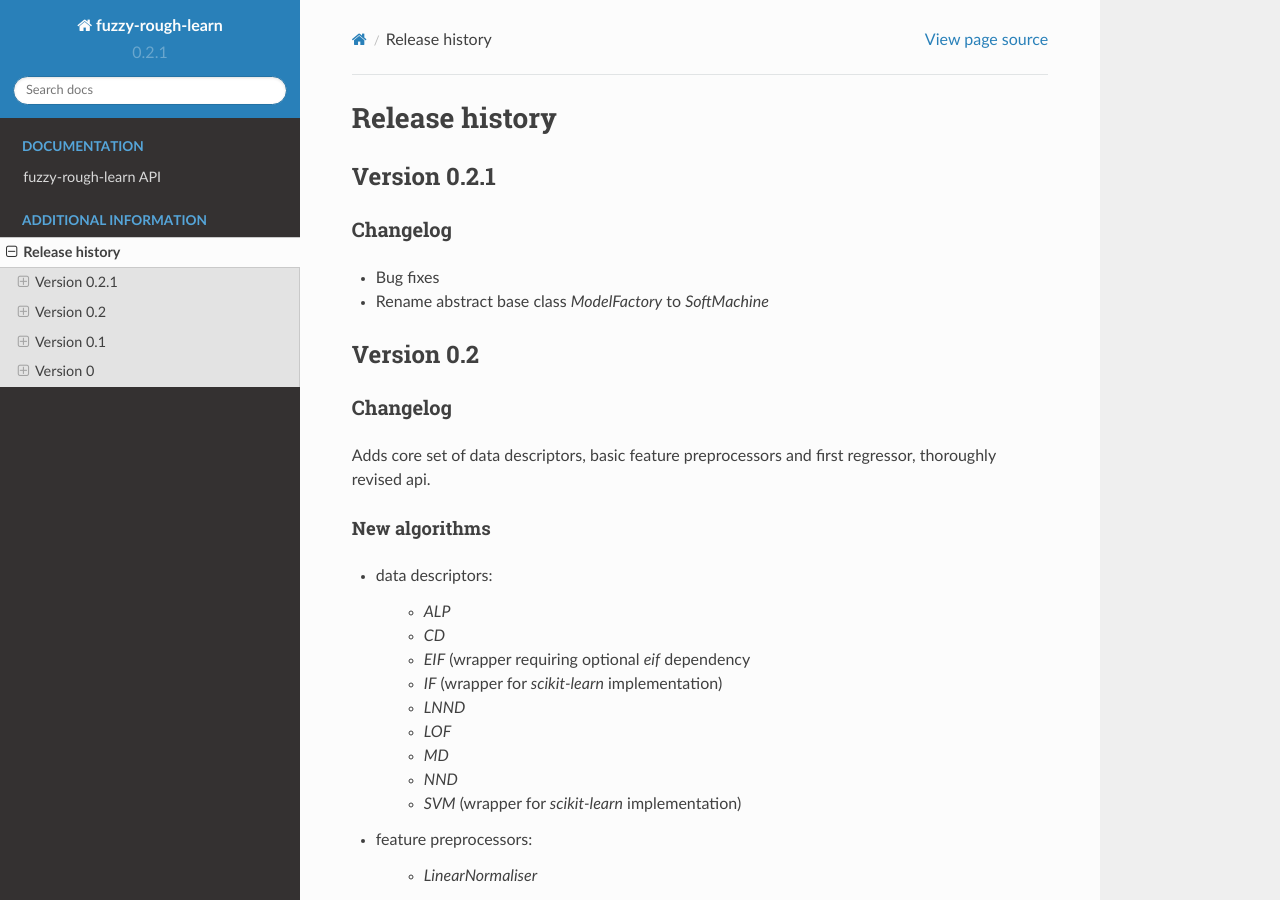
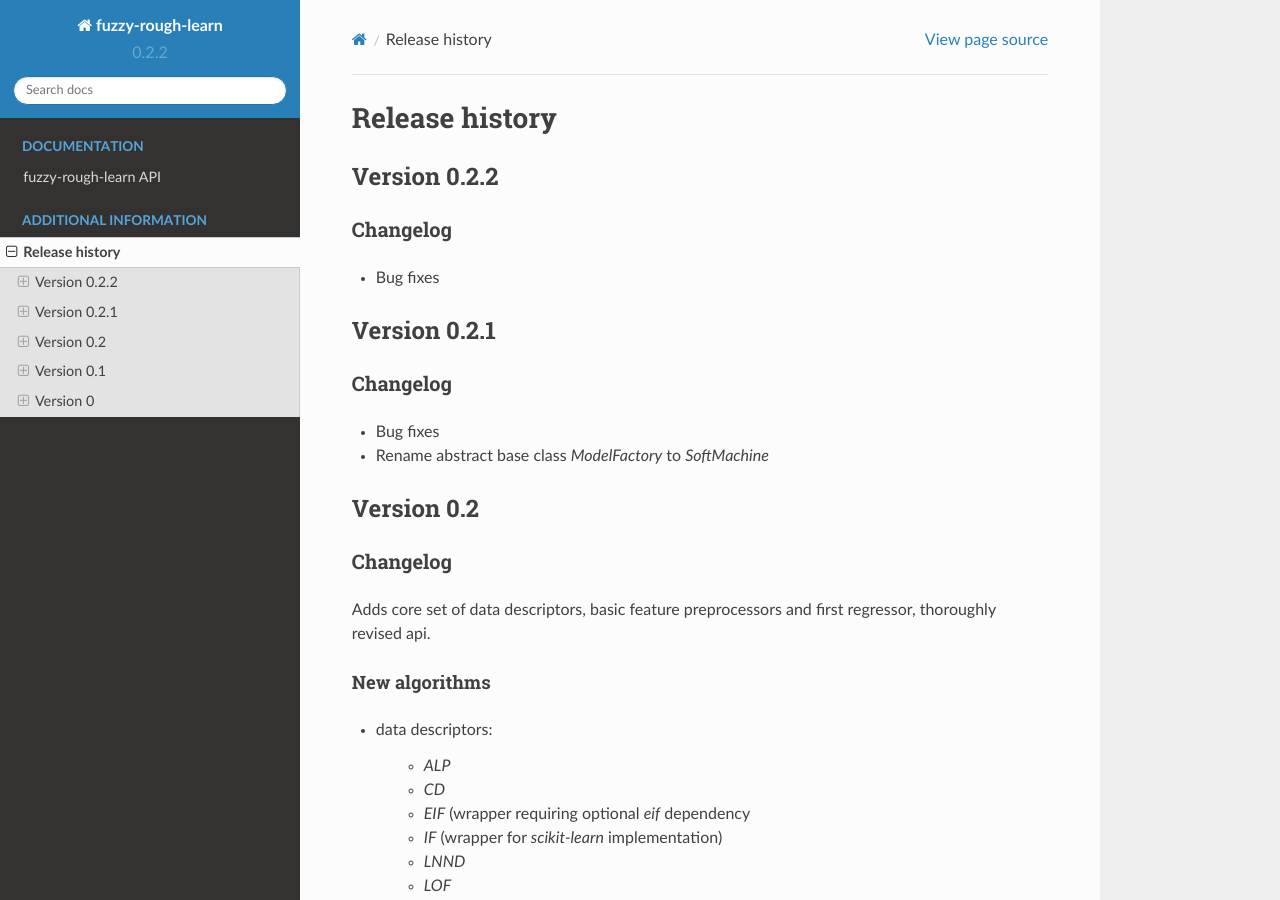
Before and after one commit to oulenz/fuzzy-rough-learn, a Sphinx documentation site: the page built from doc/changelog.rst, in a window 1280 px wide and 900 px high. Built offline with Sphinx 7.4.7 and the Read the Docs theme 2.0.0, drawn with Linux system fonts in a browser that asks for light colours; formulas are drawn with MathJax 3; pages that are not in the unit, such as notebooks, are missing from menus.

Commit message:
increase version to 0.2.2

```diff
--- a/doc/changelog.rst
+++ b/doc/changelog.rst
@@ -2,6 +2,7 @@
 Release history
 ===============
 
+.. include:: changelog/0.2.2.rst
 .. include:: changelog/0.2.1.rst
 .. include:: changelog/0.2.0.rst
 .. include:: changelog/0.1.0.rst
--- /dev/null
+++ b/doc/changelog/0.2.2.rst
@@ -0,0 +1,9 @@
+.. _changes_0_2_2:
+
+Version 0.2.2
+=============
+
+Changelog
+---------
+
+* Bug fixes
--- a/frlearn/_version.py
+++ b/frlearn/_version.py
@@ -1 +1 @@
-__version__ = '0.2.1'
+__version__ = '0.2.2'
```
